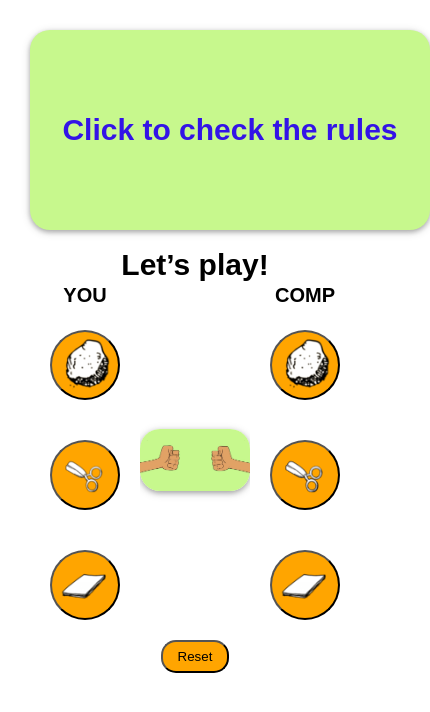
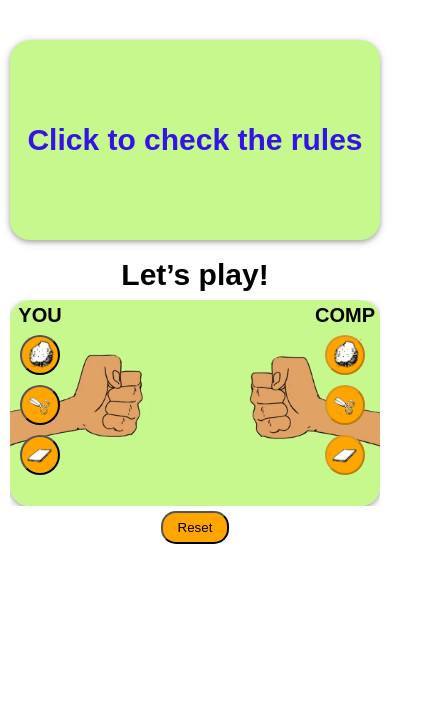
Before and after one commit to Ponomaleks/rock-scissors-paper, a website built with webpack: page index.html in a window 390 px wide. Shown: the whole page, 430 px wide, since content can reach past the window. Built offline with nearby package versions, Linux system fonts and the light colour scheme.

Commit message:
some edits for adaptive

```diff
--- a/index.html
+++ b/index.html
@@ -45,17 +45,20 @@
         <div class="comp-controls">
           <span class="gamer">COMP</span>
           <button
+            disabled
             type="button"
             class="controls rock"
             data-control="rock"
           ></button
           ><button
+            disabled
             type="button"
             class="controls scissors"
             data-control="scissors"
           >
             <img src="./images/scissors.png" alt="scissors" /></button
           ><button
+            disabled
             type="button"
             class="controls paper"
             data-control="paper"
--- a/scss/flip-card.scss
+++ b/scss/flip-card.scss
@@ -1,5 +1,5 @@
 .rules {
-  width: 400px;
+  max-width: 400px;
   height: 200px;
   perspective: 1000px;
   cursor: pointer;
@@ -25,6 +25,7 @@
   display: block;
   height: 100%;
   width: 100%;
+  padding: 10px;
   color: rgb(51, 19, 231);
   font-weight: bold;
   background-color: #c7f88d;
--- a/scss/styles.scss
+++ b/scss/styles.scss
@@ -21,6 +21,7 @@ body {
   line-height: 1.5em;
   font-size: 20px;
   font-family: sans-serif;
+  -webkit-tap-highlight-color: transparent;
 }
 
 section {
@@ -43,6 +44,7 @@ section {
   display: flex;
   justify-content: space-between;
   width: 100%;
+  position: relative;
 }
 
 .gamer {
@@ -50,6 +52,7 @@ section {
 }
 .user-controls,
 .comp-controls {
+  position: relative;
   display: flex;
   flex-direction: column;
   justify-content: space-around;
@@ -78,6 +81,10 @@ section {
 button {
   cursor: pointer;
 }
+.comp-controls .controls {
+  cursor: default;
+}
+
 .animation-container {
   overflow: hidden;
   display: flex;
@@ -105,14 +112,17 @@ button {
   padding: 7px 15px;
   background-color: orange;
   border-radius: 15px;
+  margin-top: 5px;
 }
 
 .message {
   margin-top: 10px;
+  text-align: center;
 }
 .result {
   margin-top: 10px;
   text-align: center;
+  font-weight: bold;
 }
 
 .comp-controls.blink .rock {
@@ -132,3 +142,29 @@ button {
     background-color: green;
   }
 }
+
+@media screen and (max-width: 450px) {
+  body {
+    margin: 40px 10px;
+  }
+
+  .game-controls {
+    margin-top: 10px;
+  }
+  .controls {
+    width: 40px;
+    height: 40px;
+    margin: 5px;
+  }
+  .user-controls,
+  .comp-controls {
+    position: absolute;
+  }
+  .user-controls {
+    left: 5px;
+  }
+
+  .comp-controls {
+    right: 5px;
+  }
+}
```
